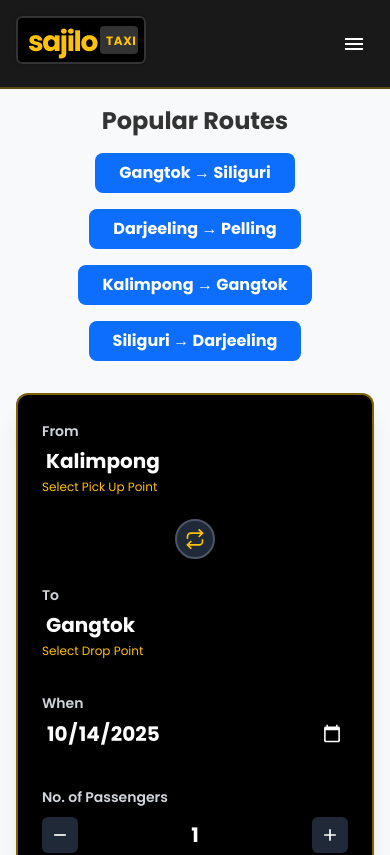
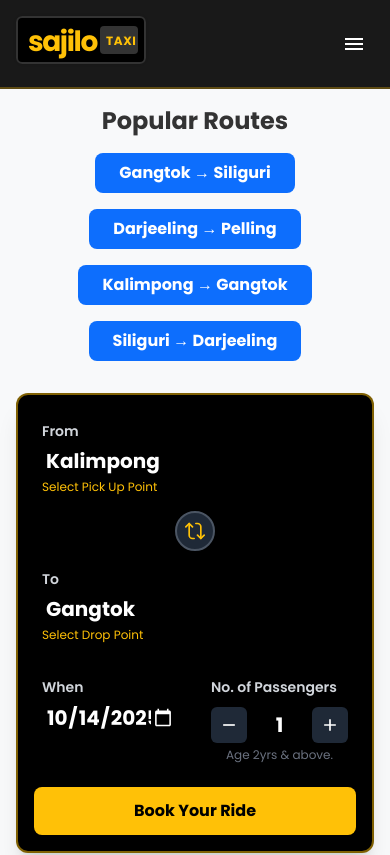
Before and after one commit to sajilotaxi-source/Sajilo-Taxi, a React (Vite) app: page / in a window 390 px wide. Shown: the top 855 px of the page. Built offline with nearby package versions, Linux system fonts and the light colour scheme.

Commit message:
feat: Refactor customer booking form layout
Adjusted the booking form's layout to a more responsive grid system. This change improves the visual presentation and adaptability of the form elements across different screen sizes, ensuring a better user experience for booking cabs.

```diff
--- a/components/customer.tsx
+++ b/components/customer.tsx
@@ -222,9 +222,12 @@ const BookingPage = ({ locations, availableCars, onBook, trips, onNavigateToAbou
                             </div>
                         </section>
                         <div className="bg-black border-2 border-primary/50 shadow-xl rounded-xl p-4">
-                            <div className="grid grid-cols-1 sm:grid-cols-2 lg:grid-cols-[1.5fr_0.5fr_1.5fr_1fr_1fr_1.2fr] gap-4 items-center">
+                             <div className="flex flex-col lg:flex-row gap-4 items-end">
+                                {/* From/To section - takes up most space */}
+                                <div className="w-full lg:flex-1">
+                                    <div className="flex flex-col sm:flex-row items-center gap-2">
                                         {/* From */}
-                                <div className="p-2">
+                                        <div className="p-2 w-full sm:flex-1">
                                             <label htmlFor="from" className="text-sm font-semibold text-gray-300">From</label>
                                             <select id="from" value={from} onChange={e => setFrom(e.target.value)} className="appearance-none block w-full text-xl font-bold text-white bg-transparent border-0 focus:ring-0 p-1">
                                                 {locations.map(location => <option key={location} value={location}>{location}</option>)}
@@ -237,7 +240,7 @@ const BookingPage = ({ locations, availableCars, onBook, trips, onNavigateToAbou
                                             <button
                                                 type="button"
                                                 onClick={handleSwapLocations}
-                                        className="p-2 bg-gray-800 border-2 border-gray-600 rounded-full hover:bg-gray-700 transition-colors"
+                                                className="p-2 bg-gray-800 border-2 border-gray-600 rounded-full hover:bg-gray-700 transition-colors rotate-90 sm:rotate-0"
                                                 aria-label="Swap locations"
                                             >
                                                 <SwapIcon className="h-5 w-5 text-primary" />
@@ -245,14 +248,19 @@ const BookingPage = ({ locations, availableCars, onBook, trips, onNavigateToAbou
                                         </div>
 
                                         {/* To */}
-                                <div className="p-2">
+                                        <div className="p-2 w-full sm:flex-1">
                                             <label htmlFor="to" className="text-sm font-semibold text-gray-300">To</label>
                                             <select id="to" value={to} onChange={e => setTo(e.target.value)} className="appearance-none block w-full text-xl font-bold text-white bg-transparent border-0 focus:ring-0 p-1">
                                                 {locations.map(location => <option key={location} value={location}>{location}</option>)}
                                             </select>
                                             <div className="text-xs text-primary hover:underline cursor-pointer">Select Drop Point</div>
                                         </div>
+                                    </div>
+                                </div>
 
+                                {/* Date/Passengers section */}
+                                <div className="w-full lg:flex-initial">
+                                    <div className="grid grid-cols-2 gap-4">
                                         {/* When */}
                                         <div className="p-2">
                                             <label htmlFor="date" className="text-sm font-semibold text-gray-300">When</label>
@@ -270,9 +278,11 @@ const BookingPage = ({ locations, availableCars, onBook, trips, onNavigateToAbou
                                             </div>
                                             <p className="text-xs text-gray-500 text-center mt-1">Age 2yrs & above.</p>
                                         </div>
+                                    </div>
+                                </div>
 
-                                {/* Button */}
-                                <div className="p-2 flex items-center">
+                                {/* Button section */}
+                                <div className="w-full lg:w-auto">
                                      <button
                                         type="button"
                                         onClick={() => {
@@ -281,7 +291,7 @@ const BookingPage = ({ locations, availableCars, onBook, trips, onNavigateToAbou
                                                 resultsEl.scrollIntoView({ behavior: 'smooth', block: 'start' });
                                             }
                                         }}
-                                        className="w-full h-full bg-primary text-black font-bold py-3 px-4 rounded-lg hover:bg-yellow-500 transition-colors"
+                                        className="w-full bg-primary text-black font-bold py-3 px-4 rounded-lg hover:bg-yellow-500 transition-colors"
                                     >
                                         Book Your Ride
                                     </button>
```
Lines whose indentation alone changed are shown as unchanged.
